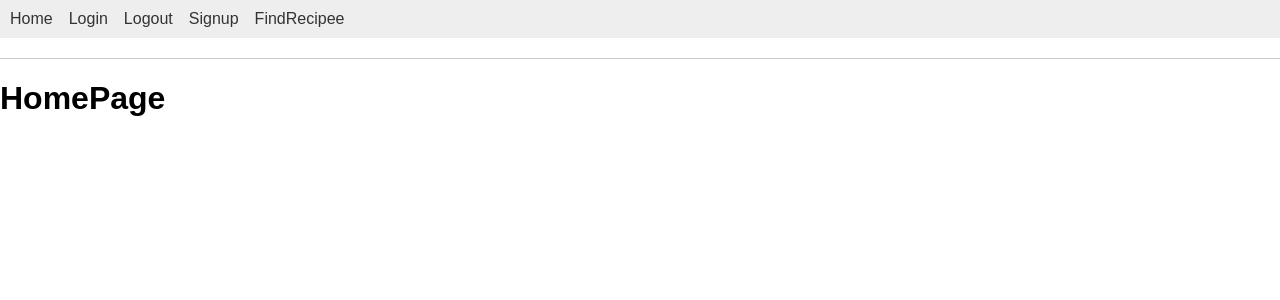
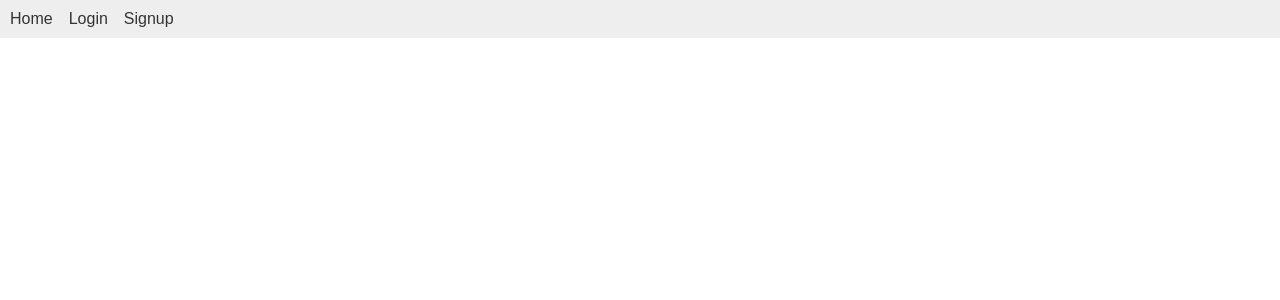
Before and after one commit to AbdulahiMohamud/NexMeal, a React (Create React App) app: page / in a window 1280 px wide. Shown: the top 300 px of the page. Built offline with nearby package versions, Linux system fonts and the light colour scheme.

Commit message:
added conditioning rendering for login in user

```diff
--- a/src/components/App.js
+++ b/src/components/App.js
@@ -1,6 +1,6 @@
 import * as React from "react";
 import '/Users/abdulahimohamud/IdeaProjects/mayf-front/src/Css/App.css';
-import { Routes, Route, Outlet, Link } from "react-router-dom";
+import { Routes, Route, Outlet, Link, useLocation } from "react-router-dom";
 import Login from "./Login";
 import RecipeSearch from "./RecipeSearch";
 import SignupForm from "./SignupForm";
@@ -8,26 +8,59 @@ import Home from "./Home";
 import LogOut from "./LogOut";
 
 export default function App() {
+
+  const [loggedInUser, setLoggedInUser] = React.useState(null);
+  const location = useLocation();
+
+  const handleLogout = () => {
+    // Perform the logout logic here
+    // ...
+    setLoggedInUser(null);
+  };
   return (
     <div>
-
-
-      {/* Routes nest inside one another. Nested route paths build upon
-            parent route paths, and nested route elements render inside
-            parent route elements. See the note about <Outlet> below. */}
+      <nav>
+        <ul>
+          <li>
+            <Link to="/">Home</Link>
+          </li>
+          {!loggedInUser && (
+            <>
+              <li>
+                <Link to="/login">Login</Link>
+              </li>
+              <li>
+                <Link to="/signup">Signup</Link>
+              </li>
+            </>
+          )}
+          {loggedInUser && (
+            <>
+              <li>
+                <Link to="/recipe">FindRecipe</Link>
+              </li>
+              <li>
+                <button onClick={handleLogout}>Logout</button>
+              </li>
+            </>
+          )}
+        </ul>
+      </nav>
       <Routes>
-        <Route path="/" element={<Layout />}>
-          <Route index element={<Home />} />
-          <Route path="login" element={<Login />} />
-          <Route path="signup" element={<SignupForm />} />
-          <Route path="logout" element={<LogOut />} />
-          <Route path="recipe" element={<RecipeSearch />} />
-
-          {/* Using path="*"" means "match anything", so this route
-                acts like a catch-all for URLs that we don't have explicit
-                routes for. */}
-          <Route path="*" element={<NoMatch />} />
-        </Route>
+        <Route path="/" element={<Layout />} />
+        {!loggedInUser && (
+          <>
+            <Route path="login" element={<Login setLoggedInUser={setLoggedInUser} />} />
+            <Route path="signup" element={<SignupForm setLoggedInUser={setLoggedInUser} />} />
+          </>
+        )}
+        {loggedInUser && (
+          <>
+            <Route path="recipe" element={<RecipeSearch />} />
+            <Route path="logout" element={<LogOut handleLogout={handleLogout} />} />
+          </>
+        )}
+        <Route path="*" element={<NoMatch />} />
       </Routes>
     </div>
   );
@@ -36,33 +69,6 @@ export default function App() {
 function Layout() {
   return (
     <div>
-      {/* A "layout route" is a good place to put markup you want to
-          share across all the pages on your site, like navigation. */}
-      <nav>
-        <ul>
-          <li>
-            <Link to="/">Home</Link>
-          </li>
-          <li>
-            <Link to="/login">Login</Link>
-          </li>
-          <li>
-            <Link to="/logout">Logout</Link>
-          </li>
-          <li>
-            <Link to="/signup">Signup</Link>
-          </li>
-          <li>
-            <Link to="/recipe">FindRecipee</Link>
-          </li>
-        </ul>
-      </nav>
-
-      <hr />
-
-      {/* An <Outlet> renders whatever child route is currently active,
-          so you can think about this <Outlet> as a placeholder for
-          the child routes we defined above. */}
       <Outlet />
     </div>
   );
--- a/src/components/Login.js
+++ b/src/components/Login.js
@@ -3,11 +3,10 @@ import { useNavigate  } from 'react-router-dom';
 import axios from 'axios';
 import '/Users/abdulahimohamud/IdeaProjects/mayf-front/src/Css/Login.css';
 
-export default function Login() {
+export default function Login({ setLoggedInUser }) {
 
     let navigate = useNavigate();
   const [userName, setUsername] = useState('');
-  // const [email, setEmail] = useState('');
   const [password, setPassword] = useState('');
   const [errorMessage, setErrorMessage] = useState('');
 
@@ -20,7 +19,9 @@ export default function Login() {
       password: password
     })
     .then(response => {
-      console.log(response.data);
+      console.log(response);
+      const user = response.data;
+      setLoggedInUser(user);
       navigate("/")
     })
     .catch(error => {
--- a/src/components/SignupForm.js
+++ b/src/components/SignupForm.js
@@ -4,7 +4,7 @@ import { useNavigate  } from 'react-router-dom';
 import '/Users/abdulahimohamud/IdeaProjects/mayf-front/src/Css/SignupForm.css';
 
 
-export default function SignupForm() {
+export default function SignupForm({setLoggedInUser}) {
     let  navigate = useNavigate();
     const [error, setError] = useState('');
     const [userName, setUserName] = useState('');
@@ -32,6 +32,7 @@ export default function SignupForm() {
                   throw new Error(response.statusText);
                 }
               } else {
+                setLoggedInUser({userName, email});
                 navigate('/login');
               }
               return response.json();
```
